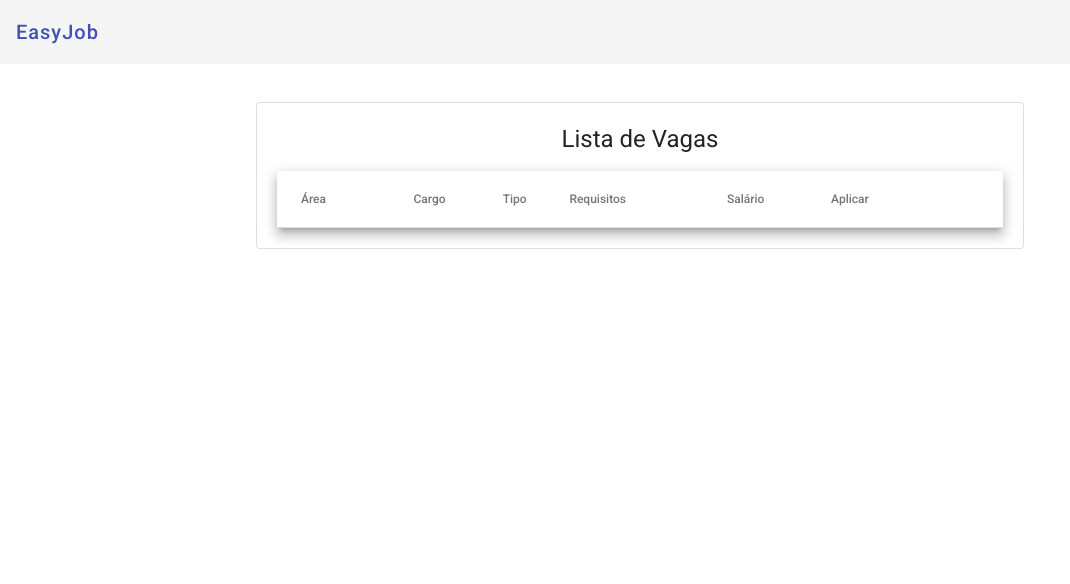
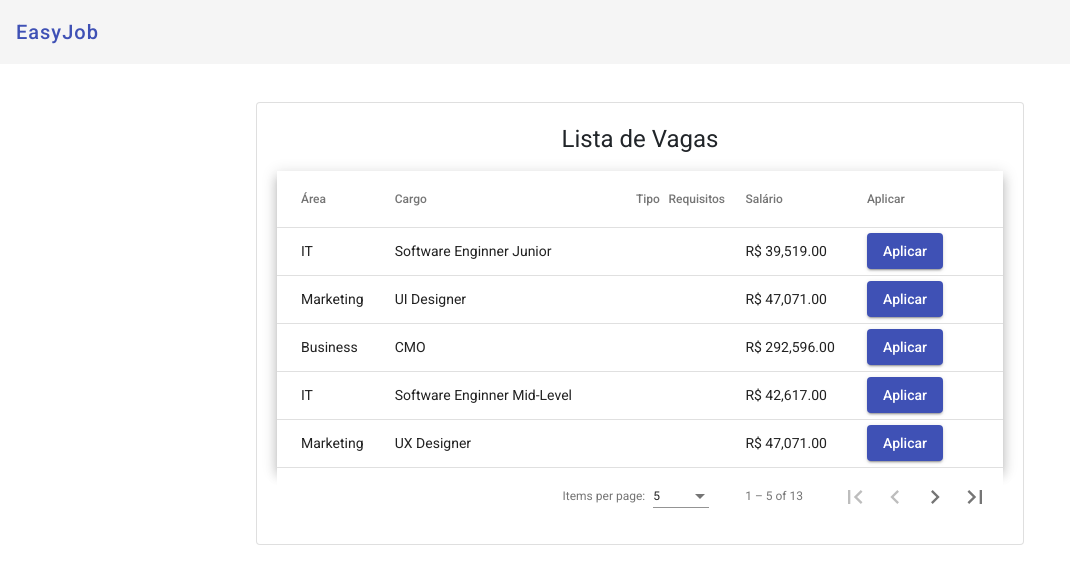
Before and after one commit to alexandrevoliveira/EasyJob-angular, an Angular app in the folder frontend/: page /candidate in a window 1280 px wide. Shown: the top 584 px of the page, without its empty margins (0-1070 px from the left). Built offline with nearby package versions, Linux system fonts and the light colour scheme; no server answers.

Commit message:
- Ajustada tabela e paginação; - Adicionado modal de contato e envio de currículo.

```diff
--- a/frontend/src/app/app.module.ts
+++ b/frontend/src/app/app.module.ts
@@ -10,6 +10,8 @@ import { MatCardModule } from '@angular/material/card';
 import { MatButtonModule } from '@angular/material/button';
 import { MatIconModule } from '@angular/material/icon';
 import { MatTableModule } from '@angular/material/table';
+import { MatPaginatorModule } from '@angular/material/paginator';
+import { MatDialogModule } from '@angular/material/dialog';
 
 import { HomepageComponent } from './homepage/homepage.component';
 import { CandidateComponent } from './homepage/candidate/candidate.component';
@@ -35,6 +37,8 @@ import { HttpClientModule } from '@angular/common/http';
     MatButtonModule,
     MatIconModule,
     MatTableModule,
+    MatPaginatorModule,
+    MatDialogModule,
     NgbModule,
     FormsModule,
     HttpClientModule
--- a/frontend/src/app/homepage/candidate/candidate.component.html
+++ b/frontend/src/app/homepage/candidate/candidate.component.html
@@ -30,11 +30,29 @@
 
             <ng-container matColumnDef="apply">
                 <th mat-header-cell *matHeaderCellDef> Aplicar </th>
-                <td mat-cell *matCellDef="let element"> <button mat-raised-button color="primary">Aplicar</button> </td>
+                <td mat-cell *matCellDef="let element"> <button mat-raised-button color="primary" (click)="openVerticallyCentered(content)">Aplicar</button> </td>
             </ng-container>
 
             <tr mat-header-row *matHeaderRowDef="displayedColumns"></tr>
             <tr mat-row *matRowDef="let row; columns: displayedColumns;"></tr>
         </table>
+
+        <mat-paginator [pageSizeOptions]="[5, 10, 20]" showFirstLastButtons></mat-paginator>
     </div>
+
+    <ng-template #content let-modal>
+        <div class="modal-header">
+            <h4 class="modal-title">Envie seu currículo</h4>
+            <button type="button" class="close" aria-label="Close" (click)="modal.dismiss('Cross click')">
+            <span aria-hidden="true">&times;</span>
+            </button>
+        </div>
+        <div class="modal-body">
+            <input type="file" name="file" id="file">
+        </div>
+        <div class="modal-footer">
+            <button type="button" class="btn btn-light" (click)="modal.close('Close click')">Fechar</button>
+        </div>
+    </ng-template>
+
 </div>
--- a/frontend/src/app/homepage/candidate/candidate.component.ts
+++ b/frontend/src/app/homepage/candidate/candidate.component.ts
@@ -1,7 +1,117 @@
-import { Component, OnInit } from '@angular/core';
+import { Component, OnInit, ViewChild } from '@angular/core';
 import { MatTableDataSource } from '@angular/material/table';
+import { MatPaginator } from '@angular/material/paginator';
 import { VacancyService } from 'src/app/services/vacancy.service';
 import { Vacancy } from '../../models/vacancy.model'
+import { NgbModal } from '@ng-bootstrap/ng-bootstrap';
+
+
+const OPPORTUNITIES: Vacancy[] = [
+  {
+    role: 'Software Enginner Junior',
+    type: '',
+    requirements:'',
+    area: 'IT',
+    salary: 39519
+  },
+  {
+
+    role: 'UI Designer',
+    type: '',
+    requirements:'',
+    area: 'Marketing',
+    salary: 47071
+  },
+  {
+
+    role: 'CMO',
+    type: '',
+    requirements:'',
+    area: 'Business',
+    salary: 292596
+  },
+  {
+
+    role: 'Software Enginner Mid-Level',
+    type: '',
+    requirements:'',
+    area: 'IT',
+    salary: 42617
+  },
+  {
+
+    role: 'UX Designer',
+    type: '',
+    requirements:'',
+    area: 'Marketing',
+    salary: 47071
+  },
+  {
+
+    role: 'CEO',
+    type: '',
+    requirements:'',
+    area: 'Business',
+    salary: 297768
+  },
+  {
+
+    role: 'Software Enginner Senior',
+    type: '',
+    requirements:'',
+    area: 'IT',
+    salary: 177719
+  },
+  {
+
+    role: 'Sales Specialist',
+    type: '',
+    requirements:'',
+    area: 'Marketing',
+    salary: 127139
+  },
+  {
+
+    role: 'Accountant',
+    type: '',
+    requirements:'',
+    area: 'Business',
+    salary: 61632
+  },
+  {
+
+    role: 'Software Architect',
+    type: '',
+    requirements:'',
+    area: 'IT',
+    salary: 86129
+  },
+  {
+
+    role: 'Marketing Manager',
+    type: '',
+    requirements:'',
+    area: 'Marketing',
+    salary: 131958
+  },
+  {
+
+    role: 'Journalist',
+    type: '',
+    requirements:'',
+    area: 'Business',
+    salary: 55212
+  },
+  {
+
+    role: 'Software Analyst',
+    type: '',
+    requirements:'',
+    area: 'IT',
+    salary: 79017
+  }
+];
+
 
 @Component({
   selector: 'app-candidate',
@@ -9,20 +119,29 @@ import { Vacancy } from '../../models/vacancy.model'
   styleUrls: ['./candidate.component.css']
 })
 export class CandidateComponent implements OnInit {
-  VACANCIES: Vacancy[] = [];
+  closeResult: string;
+
+  @ViewChild(MatPaginator) paginator: MatPaginator;
 
   displayedColumns: string[] = ['area', 'role', 'type', 'requirements', 'salary', 'apply'];
-  dataSource = new MatTableDataSource<Vacancy>(this.VACANCIES);
+  dataSource = new MatTableDataSource<Vacancy>(OPPORTUNITIES);
 
-  constructor(private service:VacancyService) { }
+  constructor(private service:VacancyService, private modalService: NgbModal) { }
 
   ngOnInit(): void {
     this.getVacancies();
   }
 
+  ngAfterViewInit() {
+    this.dataSource.paginator = this.paginator;
+  }
+
+  openVerticallyCentered(content) {
+    this.modalService.open(content, { centered: true });
+  }
+
   public getVacancies(){
     let resp = this.service.getVacancies();
     resp.subscribe(vacancy=>this.dataSource.data=vacancy as Vacancy[])
-
   }
 }
--- a/frontend/src/app/homepage/company/company.component.ts
+++ b/frontend/src/app/homepage/company/company.component.ts
@@ -1,92 +1,89 @@
-import { Component, OnInit } from '@angular/core';
+import { Component, OnInit, ViewChild } from '@angular/core';
+import { MatTableDataSource } from '@angular/material/table';
+import { MatPaginator } from '@angular/material/paginator';
+import { CandidateService } from '../../services/candidate.service';
+import { NgbModal } from '@ng-bootstrap/ng-bootstrap';
 
+import { Candidate } from '../../models/candidate.model';
 
-interface Candidate {
-  id?: number;
-  name: string;
-  area: string;
-  role: string;
-  salaryExpectation: number
-}
-
-const OPPORTUNITIES: Candidate[] = [
+const CANDIDATES: Candidate[] = [
   {
     name: 'Jan Andrade Gorjão',
     area: 'IT',
     role: 'Software Enginner Junior',
-    salaryExpectation: 39519
+    salary: 39519
   },
   {
     name: 'Saúl Laureano Brião',
     area: 'Marketing',
     role: 'UI Designer',
-    salaryExpectation: 47071
+    salary: 47071
   },
   {
     name: 'Lázaro Gago Esparteiro',
     area: 'Business',
     role: 'CMO',
-    salaryExpectation: 292596
+    salary: 292596
   },
   {
     name: 'Eduarda Bandeira Matosinhos',
     area: 'IT',
     role: 'Software Enginner Mid-Level',
-    salaryExpectation: 42617
+    salary: 42617
   },
   {
     name: 'Liliana Lagos Sobral',
     area: 'Marketing',
     role: 'UX Designer',
-    salaryExpectation: 47071
+    salary: 47071
   },
   {
     name: 'Jonatã Ornelas Calado',
     area: 'Business',
     role: 'CEO',
-    salaryExpectation: 297768
+    salary: 297768
   },
   {
     name: 'Eric Castilho Damásio',
     area: 'IT',
     role: 'Software Enginner Senior',
-    salaryExpectation: 177719
+    salary: 177719
   },
   {
     name: 'Aires Chainho Godinho',
     area: 'Marketing',
     role: 'Sales Specialist',
-    salaryExpectation: 127139
+    salary: 127139
   },
   {
     name: 'Flávia Cambezes Pestana',
     area: 'Business',
     role: 'Accountant',
-    salaryExpectation: 61632
+    salary: 61632
   },
   {
     name: 'Ariane Cascais Fortes',
     area: 'IT',
     role: 'Software Architect',
-    salaryExpectation: 86129
+    salary: 86129
   },
   {
     name: 'Fabian Aleixo Caçoilo',
     area: 'Marketing',
     role: 'Marketing Manager',
-    salaryExpectation: 131958
+    salary: 131958
   },
   {
     name: 'Ludmila Cambezes Galindo',
     area: 'Business',
     role: 'Journalist',
-    salaryExpectation: 55212
+    salary: 55212
   },
   {
     name: 'Diana Lários Camacho',
     area: 'IT',
     role: 'Software Analyst',
-    salaryExpectation: 79017
+    salary: 79017
   }
 ]
 
@@ -96,23 +93,30 @@ const OPPORTUNITIES: Candidate[] = [
   styleUrls: ['./company.component.css']
 })
 export class CompanyComponent implements OnInit {
+  closeResult: string;
 
-  page = 1;
-  pageSize = 4;
-  collectionSize = OPPORTUNITIES.length;
-  opportunities: Candidate[];
+  @ViewChild(MatPaginator) paginator: MatPaginator;
 
-  constructor() {
-    this.refreshOpportunities();
+  displayedColumns: string[] = ['name', 'area', 'role', 'salary', 'contact'];
+  dataSource = new MatTableDataSource<Candidate>(CANDIDATES);
+
+  constructor(private service:CandidateService, private modalService: NgbModal) { }
+
+  ngOnInit(): void {
+    this.service.getCandidates()
   }
 
-  ngOnInit(): void {
+  ngAfterViewInit() {
+    this.dataSource.paginator = this.paginator;
   }
 
-  refreshOpportunities() {
-    this.opportunities = OPPORTUNITIES
-      .map((opportunity, i) => ({id: i + 1, ...opportunity}))
-      .slice((this.page - 1) * this.pageSize, (this.page - 1) * this.pageSize + this.pageSize);
+  openVerticallyCentered(content) {
+    this.modalService.open(content, { centered: true });
+  }
+
+  public getCandidates() {
+    let resp = this.service.getCandidates()
+    resp.subscribe(candidate=>this.dataSource.data=candidate as Candidate[])
   }
 
 }
--- a/frontend/src/app/models/candidate.model.ts
+++ b/frontend/src/app/models/candidate.model.ts
@@ -1,4 +1,5 @@
 export interface Candidate {
+    id?: number;
     name: string;
     area: string;
     role: string;
```
Also changed, not shown: frontend/src/app/homepage/company/company.component.html (+45 -38 lines).
